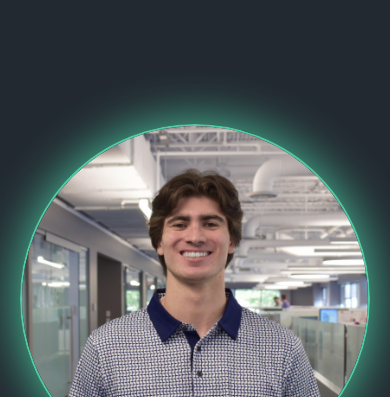
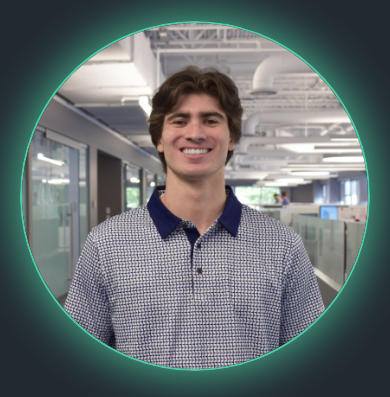
Before and after one commit to Jlevie24/Personal-Website, a plain HTML site: page index.html in a window 390 px wide. Shown: the part 53-450 px from the top of the page. Drawn offline with Linux system fonts and the light colour scheme.

Commit message:
Add files via upload

```diff
--- a/style.css
+++ b/style.css
@@ -290,12 +290,17 @@ nav li a:hover {
 
 @media (max-width: 800px) {
 	.home-page-content {
-		margin: 2.5rem auto 2.5rem;
+		margin: 1.5rem auto;
+		align-items: flex-start;
+		min-height: 25rem;
+		height: 40vh;
+		max-height: 100%;
 	}
 
 	.flex-container {
 		flex-direction: column;
 		text-align: center;
+		padding-bottom: 2rem;
 	}
 
 	.profile-pic {
```
